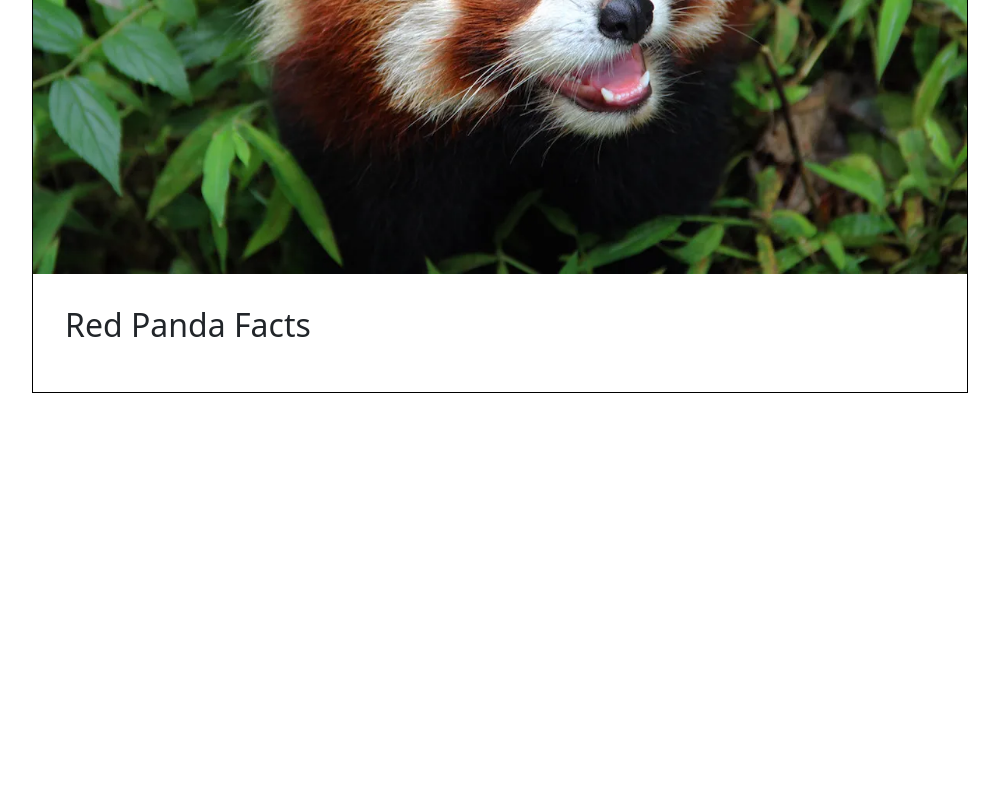
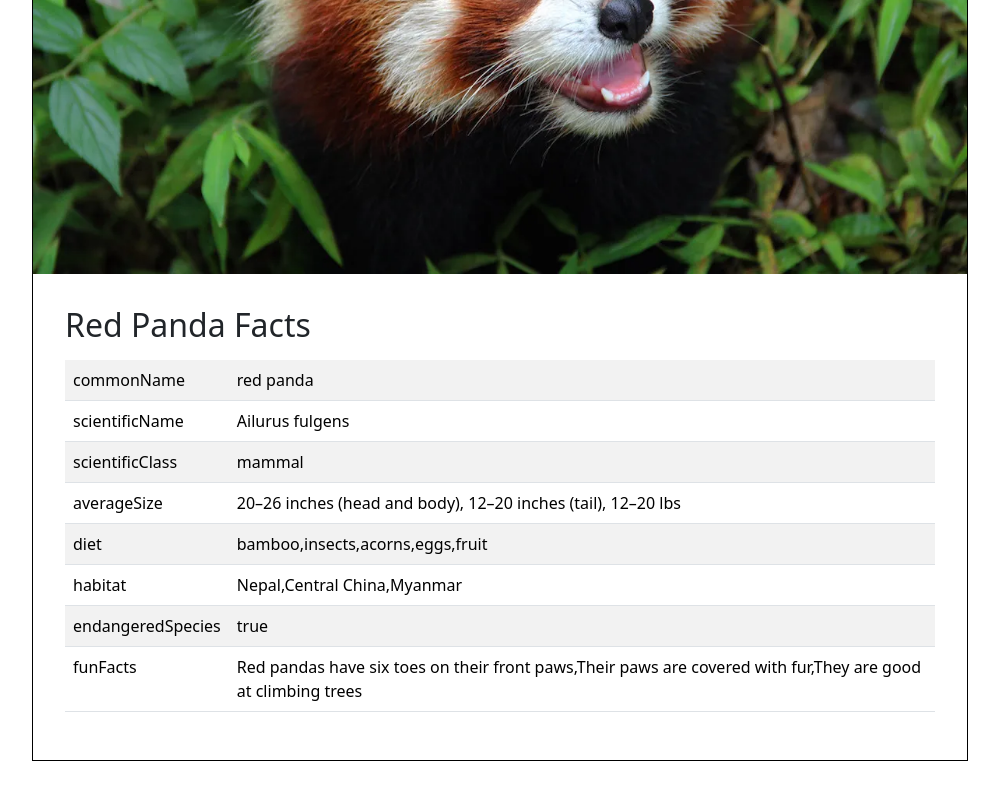
Before and after one commit to AllisonGriff/Vanilla_JavaScript_Practice, a plain HTML site: page Feb-10/index.html in a window 1280 px wide. Shown: the part 454-1254 px from the top of the page, without its empty margins (140-1139 px from the left). Before the commit the page ends 895 px from the top, so only its background shows below. Drawn offline with nearby package versions, Linux system fonts and the light colour scheme.

Commit message:
adding table to page

```diff
--- a/Feb-10/js/js.js
+++ b/Feb-10/js/js.js
@@ -26,3 +26,47 @@ console.log (e)}
 
 
 // START DAY 7
+
+let pandaData = {
+      commonName: "red panda",
+  scientificName: "Ailurus fulgens",
+  scientificClass: "mammal",
+  averageSize: ["20–26 inches (head and body), 12–20 inches (tail), 12–20 lbs"],
+  diet: ["bamboo", "insects", "acorns", "eggs", "fruit"],
+  habitat: ["Nepal", "Central China", "Myanmar"],
+  endangeredSpecies: true,
+  funFacts: [
+    "Red pandas have six toes on their front paws",
+    "Their paws are covered with fur",
+    "They are good at climbing trees"
+  ]
+};
+
+
+
+// Main Logic----- Goal is to have this form a table on the page
+
+let h2 = document
+.querySelector("h2")
+.insertAdjacentHTML(
+    "afterend",
+    `<table class = "table table-striped" > <tbody> </tbody> </table>`);
+
+    // what does afterend mean?
+
+function createRow(key, value){
+    return `
+    <tr>
+        <td>${key} </td>
+        <td>${value} </td>
+    </tr>`
+}
+
+
+let tableData ="";
+for (const key in pandaData){
+    tableData += createRow(key, pandaData[key]);
+}
+
+// insert rows and colums into table
+document.querySelector("tbody").insertAdjacentHTML("afterbegin",tableData)
```
Also changed, not shown: Feb-10/index.html (+1 -0 lines).
